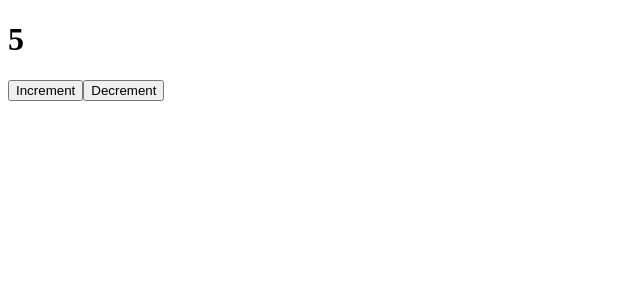
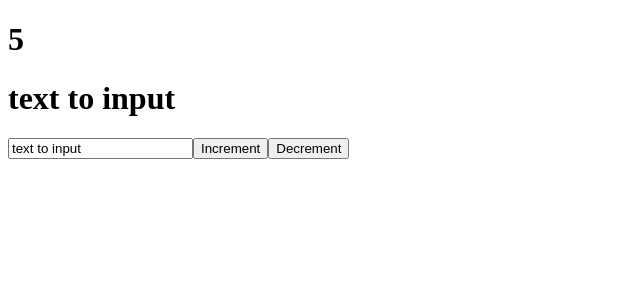
Before and after one commit to AndreyChim/react-fund-course, a React (Create React App) app: page / in a window 1280 px wide. Shown: the top 300 px of the page, without its empty margins (0-640 px from the left). Built offline with nearby package versions, Linux system fonts and the light colour scheme.

Commit message:
Create event handler onChange

```diff
--- a/src/App.js
+++ b/src/App.js
@@ -2,6 +2,7 @@ import React, { useState } from "react";
 
 function App() {
   const [likes, setLikes] = useState(5)
+  const [value, setValue] = useState('text to input')
 
   function increment() {
     setLikes(likes +1)
@@ -15,6 +16,19 @@ function App() {
   return (
     <div className="App">
       <h1>{likes}</h1>
+      <h1>{value}</h1>
+      <input
+          type="text"
+          value={value}
+          onChange={event => {
+            console.log("Full event object:", event);
+            console.log("Event target:", event.target);
+            console.log("Event target value:", event.target.value);
+            console.log("Event target type:", event.target.type);
+            console.log("Event target tag name:", event.target.tagName);
+            setValue(event.target.value)
+          }}
+          />
       <button onClick={increment}>Increment</button>
       <button onClick={decrement}>Decrement</button>
     </div>
```
